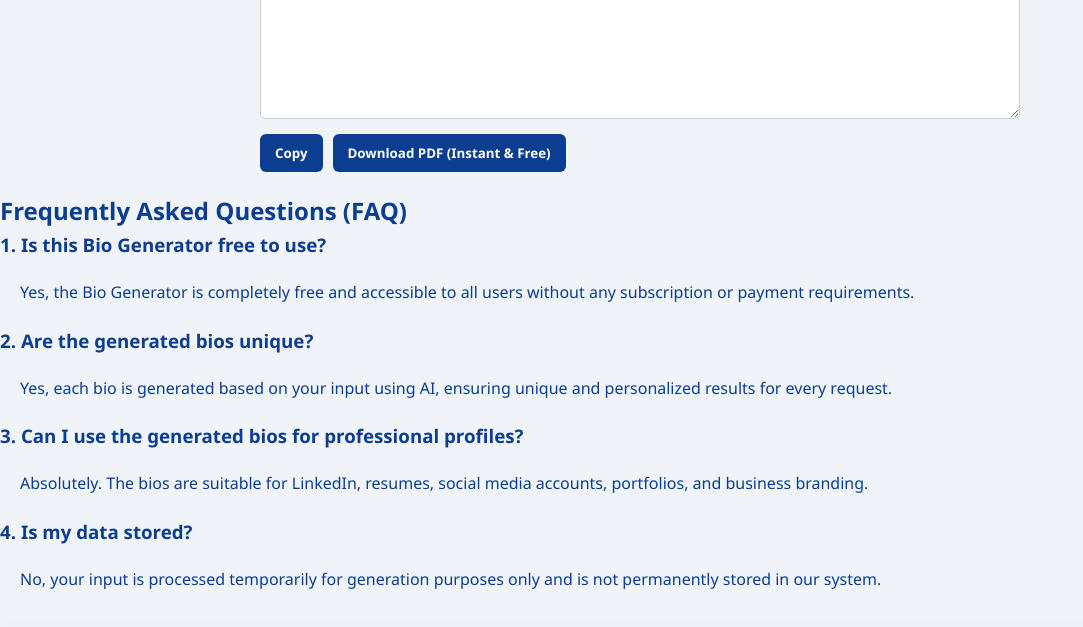
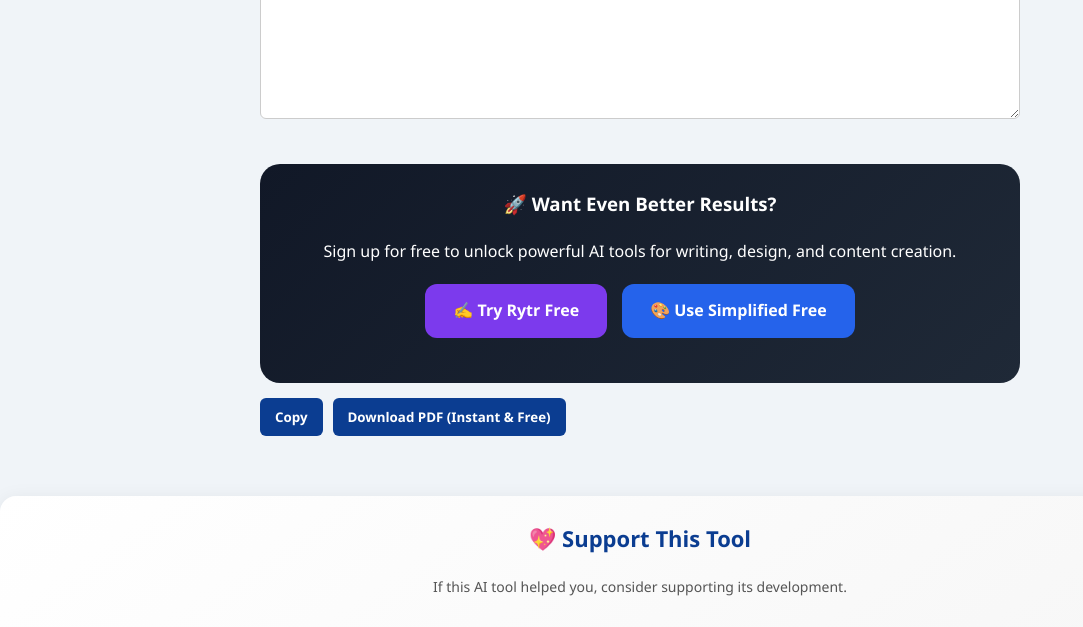
Before and after one commit to Marsh-Coder59/ai-tools-hub, a website: page tools/bio.html in a window 1280 px wide. Shown: the part 1060-1687 px from the top of the page, without its empty margins (0-1083 px from the left). Drawn offline with nearby package versions, Linux system fonts and the light colour scheme.

Commit message:
Describe your changes here

```diff
--- a/css/style.css
+++ b/css/style.css
@@ -333,6 +333,44 @@
     transform: scale(1.05);
 }
 
+.affiliate-recommendation {
+    margin-top: 30px;
+    padding: 25px;
+    background: linear-gradient(135deg, #111827, #1f2937);
+    border-radius: 20px;
+    text-align: center;
+    color: white;
+}
+
+.affiliate-buttons {
+    display: flex;
+    gap: 15px;
+    justify-content: center;
+    flex-wrap: wrap;
+    margin: 20px 0;
+}
+
+.affiliate-btn {
+    padding: 14px 28px;
+    border-radius: 12px;
+    text-decoration: none;
+    color: white;
+    font-weight: bold;
+    transition: 0.3s;
+}
+
+.affiliate-btn.rytr {
+    background: #7c3aed;
+}
+
+.affiliate-btn.simplified {
+    background: #2563eb;
+}
+
+.affiliate-btn:hover {
+    transform: translateY(-3px);
+}
+
 .telegram-box {
     margin-top: 20px;
     text-align: center;
--- a/tools/bio.html
+++ b/tools/bio.html
@@ -65,7 +65,31 @@
 <section class="tools-grid">
     <textarea id="bioInput" placeholder="Enter your details or personality..." rows="8"></textarea>
     <button onclick="generateTool('bioInput','bioOutput','bio')">Generate Bio</button>
-<textarea id="bioOutput" placeholder="AI-generated bio will appear here..." rows="12" readonly></textarea>    <div class="tool-actions">
+<textarea id="bioOutput" placeholder="AI-generated bio will appear here..." rows="12" readonly></textarea>
+
+<div class="affiliate-recommendation">
+    <h3>🚀 Want Even Better Results?</h3>
+    <p>Sign up for free to unlock powerful AI tools for writing, design, and content creation.</p>
+
+    <div class="affiliate-buttons">
+        <a href="https://rytr.me?via=tony-muholo"
+           target="_blank"
+           rel="nofollow sponsored noopener"
+           class="affiliate-btn rytr">
+            ✍️ Try Rytr Free
+        </a>
+
+        <a href="https://app.simplified.com/signup?fpr=tony45"
+           target="_blank"
+           rel="nofollow sponsored noopener"
+           class="affiliate-btn simplified">
+            🎨 Use Simplified Free
+        </a>
+    </div>
+
+
+</div>
+ <div class="tool-actions">
 
 
 
@@ -78,29 +102,7 @@
     </div>
 </section>
 
-<section class="info-section">
-    <h2>Frequently Asked Questions (FAQ)</h2>
 
-    <h3>1. Is this Bio Generator free to use?</h3>
-    <p>
-        Yes, the Bio Generator is completely free and accessible to all users without any subscription or payment requirements.
-    </p>
-
-    <h3>2. Are the generated bios unique?</h3>
-    <p>
-        Yes, each bio is generated based on your input using AI, ensuring unique and personalized results for every request.
-    </p>
-
-    <h3>3. Can I use the generated bios for professional profiles?</h3>
-    <p>
-        Absolutely. The bios are suitable for LinkedIn, resumes, social media accounts, portfolios, and business branding.
-    </p>
-
-    <h3>4. Is my data stored?</h3>
-    <p>
-        No, your input is processed temporarily for generation purposes only and is not permanently stored in our system.
-    </p>
-</section>
 
 <div class="donation-box">
 
```
Also changed, not shown: index.html (+15 -0 lines), tools/email.html (+23 -0 lines), tools/grammar.html (+24 -1 lines), tools/paraphraser.html (+24 -1 lines), tools/resume.html (+24 -1 lines).
